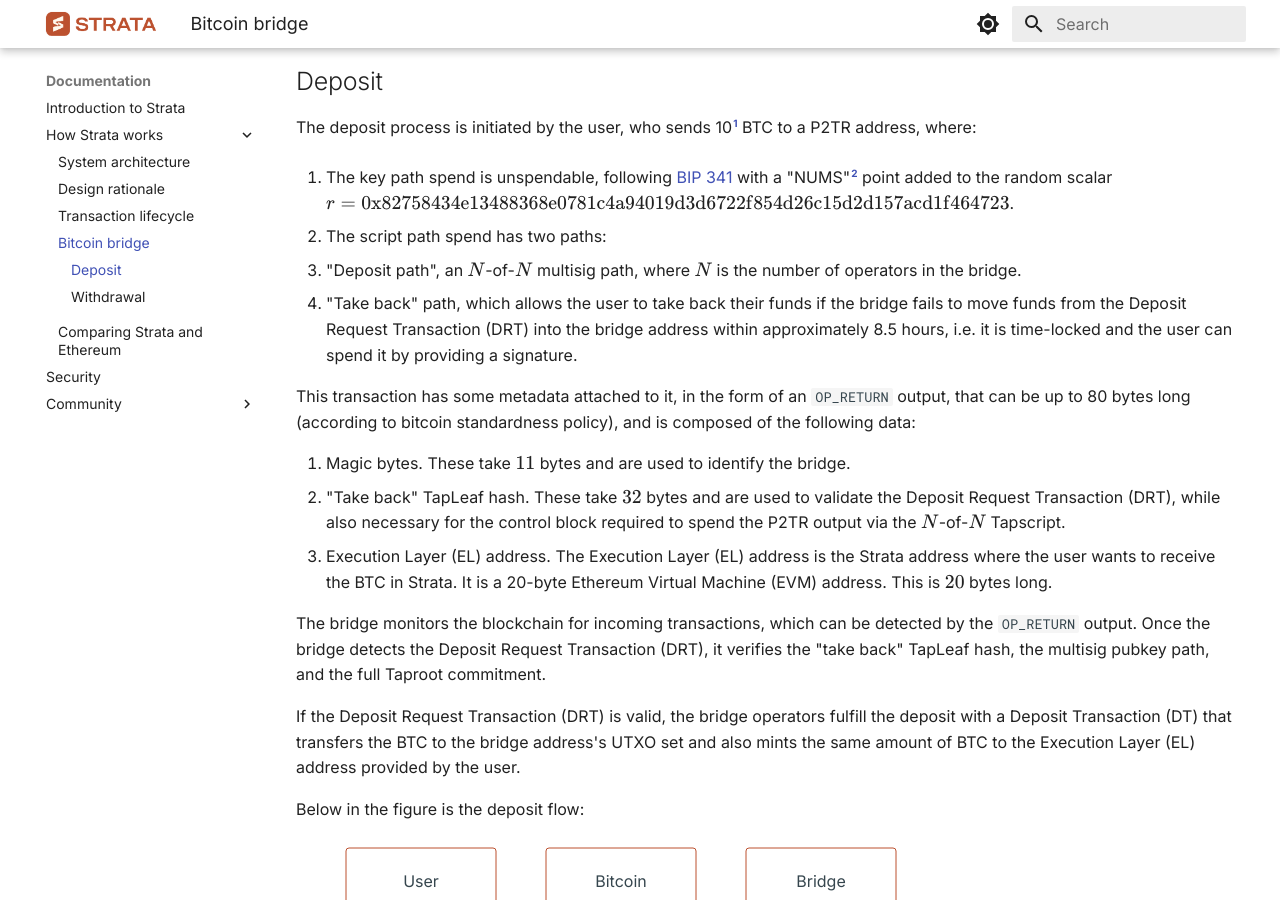
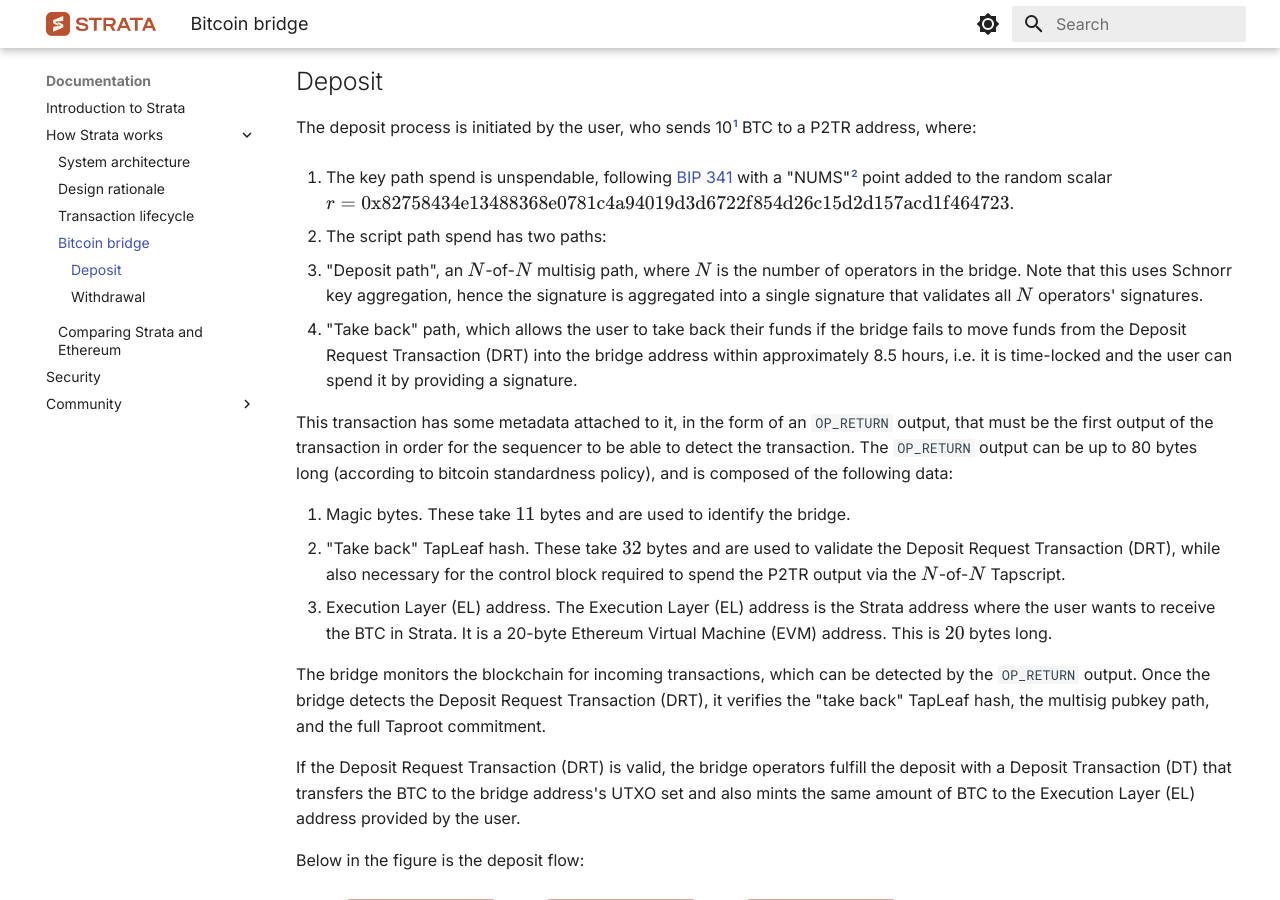
Before and after one commit to alpenlabs/docs, an MkDocs documentation site: the page built from docs/technical/bitcoin-bridge.md, in a window 1280 px wide and 900 px high, scrolled down 880 px. Built offline with MkDocs 1.6.1 and Material for MkDocs 9.7.7, drawn with Linux system fonts in a browser that asks for light colours.

Commit message:
fix(bridge): some important details

```diff
--- a/docs/technical/bitcoin-bridge.md
+++ b/docs/technical/bitcoin-bridge.md
@@ -70,6 +70,9 @@ who sends 10[^fees] BTC to a P2TR address, where:
 1. The script path spend has two paths:
    1. "Deposit path", an $N$-of-$N$ multisig path,
       where $N$ is the number of operators in the bridge.
+      Note that this uses Schnorr key aggregation,
+      hence the signature is aggregated into a single signature that
+      validates all $N$ operators' signatures.
    1. "Take back" path,
       which allows the user to take back their funds if the bridge fails to
       move funds from the Deposit Request Transaction (DRT)
@@ -77,7 +80,10 @@ who sends 10[^fees] BTC to a P2TR address, where:
       i.e. it is time-locked and the user can spend it by providing a signature.
 
 This transaction has some metadata attached to it, in the form of an `OP_RETURN`
-output, that can be up to 80 bytes long (according to bitcoin standardness policy),
+output, that must be the first output of the transaction in order for the
+sequencer to be able to detect the transaction.
+The `OP_RETURN` output can be up to 80 bytes long
+(according to bitcoin standardness policy),
 and is composed of the following data:
 
 1. Magic bytes.
--- a/project-words.txt
+++ b/project-words.txt
@@ -1,6 +1,7 @@
 NUMS
 PUSHBYTES
 Rollkit
+Schnorr
 Taproot
 Tapscript
 Taptree
```
